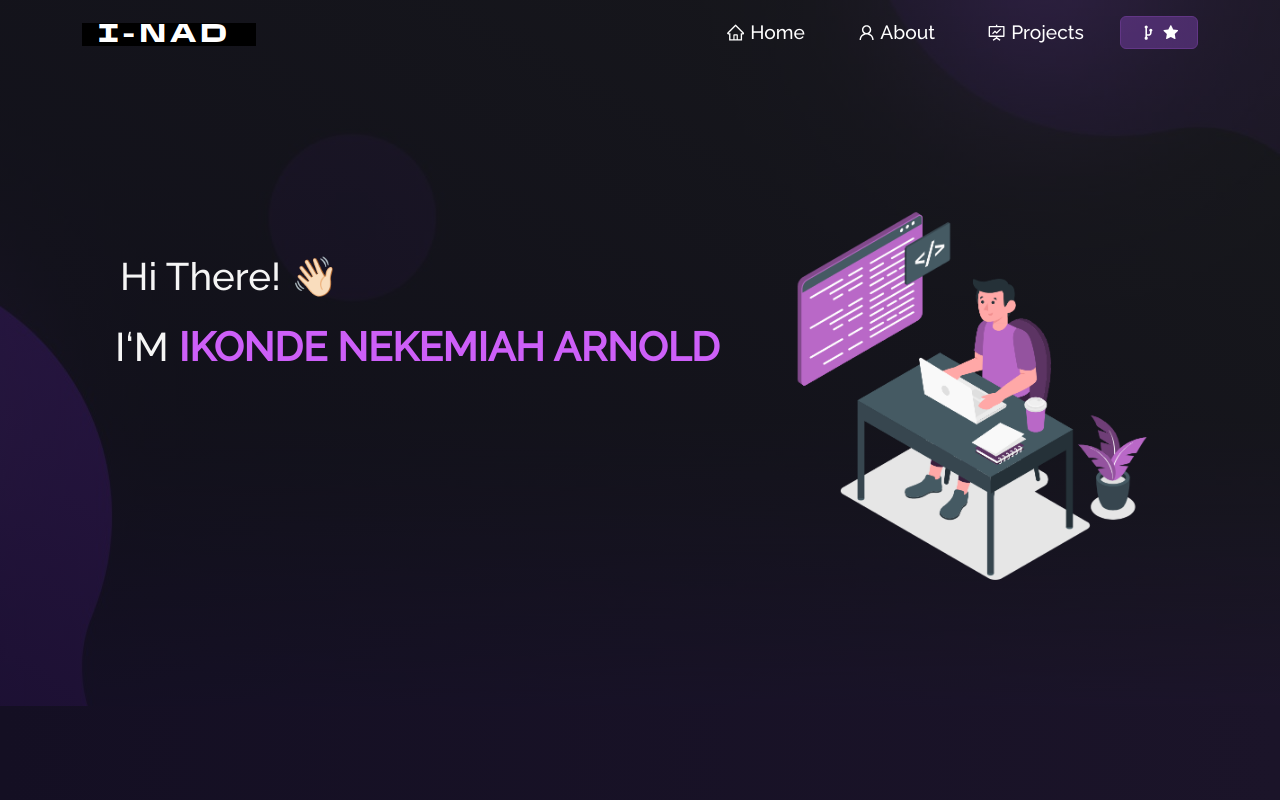
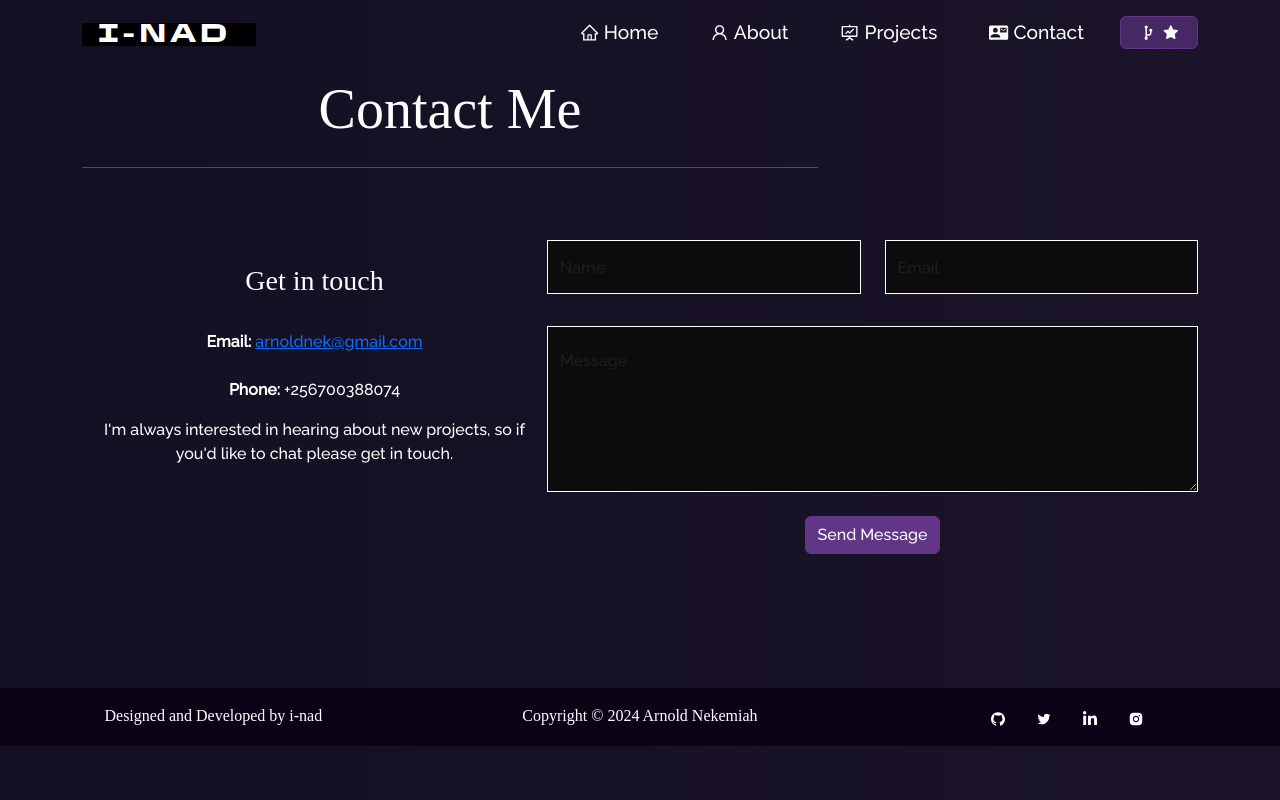
Before and after one commit to arnoldnekemiah/arnoldnek, a React (Create React App) app: page /contact in a window 1280 px wide. Before the commit this address led to /. Shown: the top 800 px of the page. Built offline with nearby package versions, Linux system fonts and the light colour scheme.

Commit message:
Added contact form

```diff
--- a/src/App.js
+++ b/src/App.js
@@ -10,6 +10,7 @@
 import Home from './components/Home/Home';
 import About from './components/About/About';
 import Projects from './components/Projects/Projects';
+import ContactUs from './components/Contact/contact';
 import Footer from './components/Footer';
 import ScrollToTop from './components/ScrollToTop';
 import './style.css';
@@ -37,8 +38,10 @@
           <Route path="/" element={<Home />} />
           <Route path="/project" element={<Projects />} />
           <Route path="/about" element={<About />} />
+          <Route path="/contact" element={<ContactUs />} />
           <Route path="*" element={<Navigate to="/" />} />
         </Routes>
+
         <Footer />
       </div>
     </Router>
--- /dev/null
+++ b/src/components/Contact/contact.css
@@ -0,0 +1,150 @@
+:root {
+    --bg-color: #0c0c0c;
+    --primary-color: #0d0d0d;
+    --secondary-color: #fff;
+    --text-color: #fff;
+    --text-color-2: #fff;
+    --overlay-color: rgb(12 12 12 / 63%);
+}
+
+[data-theme="light"] {
+    --bg-color: #ffffff;
+    --primary-color: #ffffff;
+    --secondary-color: #000;
+    --text-color: #000;
+    --text-color-2: #000;
+    --overlay-color: rgb(255 255 255 / 70%);
+}
+
+/* html,
+body {
+    margin: 0;
+    height: 100%;
+    overflow-x: hidden;
+    overflow-y: visible;
+    background-color: var(--bg-color);
+    color: var(--text-color);
+    font-family: 'Raleway', sans-serif;
+    -webkit-font-smoothing: antialiased;
+    -moz-osx-font-smoothing: grayscale;
+    padding-top: 60px;
+    border-left: 10px solid var(--primary-color);
+    border-right: 10px solid var(--primary-color);
+} */
+
+ul {
+    list-style: none;
+}
+
+h1,
+h2,
+h3,
+h4,
+h5,
+h6 {
+    font-family: Marcellus;
+}
+
+a,
+a:hover {
+    color: var(--text-color);
+}
+
+p {
+    word-break: break-word;
+    hyphens: auto;
+}
+
+.ovhidden {
+    overflow: hidden;
+}
+
+.text_2,
+.text_2:hover {
+    color: var(--text-color-2);
+}
+
+code {
+    font-family: source-code-pro, Menlo, Monaco, Consolas, 'Courier New', monospace;
+}
+
+.cursor__dot div {
+    z-index: 999999 !important;
+}
+
+.cursor__dot div:last-child {
+    filter: invert(1);
+    background-color: var(--primary-color) !important;
+}
+
+.cursor__dot div:first-child {
+    filter: invert(1);
+    background-color: var(--overlay-color) !important;
+}
+
+.color_pr {
+    color: var(--primary-color) !important;
+}
+
+.color_sec {
+    color: var(--secondary-color);
+}
+
+.contact__form .form-control {
+    padding: 1.375rem .75rem;
+    line-height: 1.5;
+    color: var(--text-color);
+    background-color: var(--bg-color);
+    border-radius: 0 !important;
+    border: 1px solid var(--secondary-color);
+}
+
+.contact__form input.form-control {
+    margin-bottom: 2em;
+    height: calc(2.5em + .75rem + 2px);
+}
+
+.loading-bar {
+    position: fixed;
+    top: 0;
+    left: 0;
+    right: 0;
+    height: 10px;
+    z-index: 999999999;
+    background: var(--text-color);
+    transform: translateX(100%);
+    animation: shift-rightwards 1s ease-in-out infinite;
+    animation-delay: .3s;
+}
+
+@keyframes shift-rightwards {
+    0% {
+        transform: translateX(-100%);
+    }
+    40% {
+        transform: translateX(0%);
+    }
+    60% {
+        transform: translateX(0%);
+    }
+    100% {
+        transform: translateX(100%);
+    }
+}
+.btn{
+    color: #fff;
+}
+
+.container-contact {
+    height: 43rem;
+    margin: 0;
+    color: var(--text-color);
+    font-family: 'Raleway', sans-serif;
+    -webkit-font-smoothing: antialiased;
+    -moz-osx-font-smoothing: grayscale;
+    padding-top: 60px;
+}
+
+.ac_btn {
+    width: fit-content;
+}
--- /dev/null
+++ b/src/components/Contact/contact.js
@@ -0,0 +1,92 @@
+import React from 'react';
+import { Container, Row, Col } from 'react-bootstrap';
+import './contact.css';
+
+const contactConfig = {
+  YOUR_EMAIL: 'arnoldnek@gmail.com',
+  YOUR_FONE: '+256700388074',
+  description:
+  'I\'m always interested in hearing about new projects, so if you\'d like to chat please get in touch.',
+  YOUR_SERVICE_ID: 'service_id',
+  YOUR_TEMPLATE_ID: 'template_id',
+  YOUR_USER_ID: 'user_id',
+};
+
+export default function ContactUs() {
+  return (
+    <Container className="container-contact">
+      <Row className="mb-5 mt-3">
+        <Col lg="8">
+          <h1 className="display-4 mb-4">Contact Me</h1>
+          <hr className="t_border my-4 ml-0 text-left" />
+        </Col>
+      </Row>
+      <Row className="sec_sp">
+        <Col lg="12" className="d-flex">
+          <Col lg="5" className="mb-5">
+            <h3 className="color_sec py-4">Get in touch</h3>
+            <address>
+              <strong>Email:</strong>
+              {' '}
+              <a href={`mailto:${contactConfig.YOUR_EMAIL}`}>{contactConfig.YOUR_EMAIL}</a>
+              <br />
+              <br />
+              {contactConfig.YOUR_FONE ? (
+                <p>
+                  <strong>Phone:</strong>
+                  {' '}
+                  {contactConfig.YOUR_FONE}
+                </p>
+              ) : (
+                ''
+              )}
+            </address>
+            <p>{contactConfig.description}</p>
+          </Col>
+          <Col lg="7" className="d-flex align-items-center">
+            <form className="contact__form w-100" action="https://formspree.io/f/xgebykvy" method="post">
+              <Row>
+                <Col lg="6" className="form-group">
+                  <input
+                    className="form-control"
+                    id="name"
+                    name="name"
+                    placeholder="Name"
+                    type="text"
+                    required
+                  />
+                </Col>
+                <Col lg="6" className="form-group">
+                  <input
+                    className="form-control rounded-0"
+                    id="email"
+                    name="email"
+                    placeholder="Email"
+                    type="email"
+                    required
+                  />
+                </Col>
+              </Row>
+              <textarea
+                className="form-control rounded-0"
+                id="message"
+                name="message"
+                placeholder="Message"
+                rows="5"
+                required
+              />
+              <br />
+              <Row>
+                <Col lg="12" className="form-group">
+                  <button className="btn btn-primary ac_btn" type="submit">
+                    Send Message
+                  </button>
+                </Col>
+              </Row>
+            </form>
+          </Col>
+        </Col>
+      </Row>
+    </Container>
+  );
+}
--- a/src/components/NavBar.js
+++ b/src/components/NavBar.js
@@ -5,6 +5,7 @@
 import Button from 'react-bootstrap/Button';
 import { Link } from 'react-router-dom';
 import { CgGitFork } from 'react-icons/cg';
+import { MdContactMail } from 'react-icons/md';
 import {
   AiFillStar,
   AiOutlineHome,
@@ -85,6 +86,18 @@
               </Nav.Link>
             </Nav.Item>
 
+            <Nav.Item>
+              <Nav.Link
+                as={Link}
+                to="/contact"
+                onClick={() => updateExpanded(false)}
+              >
+                <MdContactMail style={{ marginBottom: '2px' }} />
+                {' '}
+                Contact
+              </Nav.Link>
+            </Nav.Item>
+
             <Nav.Item className="fork-btn">
               <Button
                 href="https://github.com/arnoldnekemiah/arnoldnek"
```
